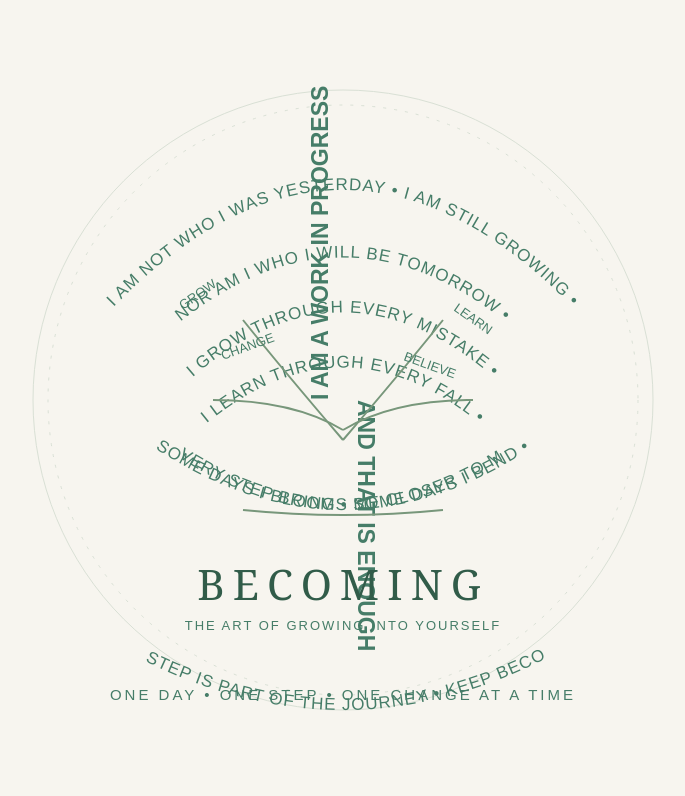
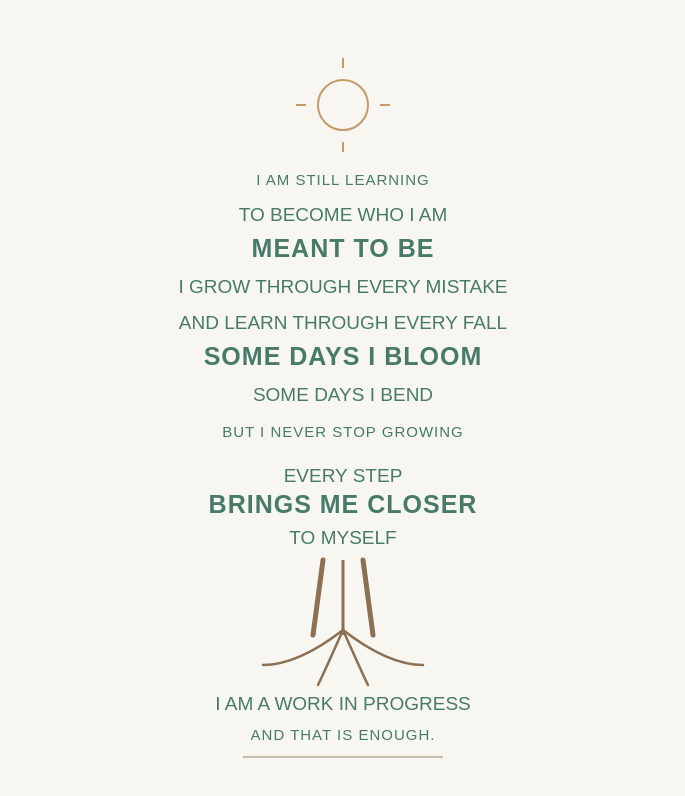
Before and after one commit to EstalesDev/PROEL, a plain HTML site: page LE6-1.html in a window 1280 px wide. Shown: the whole page, without its empty margins (297-982 px from the left). Drawn offline with Linux system fonts and the light colour scheme.

Commit message:
Update LE6-1.html

```diff
--- a/LE6-1.html
+++ b/LE6-1.html
@@ -3,12 +3,13 @@
 <html lang="en">
 <head>
 <meta charset="UTF-8">
+<meta name="viewport" content="width=device-width, initial-scale=1.0">
 <title>Becoming - SVG Text Art</title>
 
 <style>
     body {
         margin: 0;
-    background: #f7f5ef;
+        background: #f7f6f0;
         display: flex;
         justify-content: center;
         align-items: center;
@@ -21,28 +22,31 @@ svg {
         height: auto;
     }
 
-text {
+    .poem {
+        fill: #477b68;
+        text-anchor: middle;
         font-family: Arial, sans-serif;
-    fill: #467d68;
     }
 
-.title {
-    font-family: Georgia, serif;
-    font-size: 42px;
-    letter-spacing: 8px;
-    fill: #315c49;
-}
-
-.poem {
-    font-size: 17px;
+    .large {
+        font-size: 25px;
+        font-weight: bold;
         letter-spacing: 1px;
     }
 
+    .medium {
+        font-size: 19px;
+    }
+
     .small {
-    font-size: 13px;
+        font-size: 15px;
+        letter-spacing: 1px;
+    }
+
+    .tiny {
+        font-size: 12px;
         letter-spacing: 2px;
     }
-
 </style>
 </head>
 
@@ -51,144 +55,109 @@ text {
 <svg width="900" height="780" viewBox="0 0 900 780"
 xmlns="http://www.w3.org/2000/svg">
 
-<defs>
+<!-- Background -->
+<rect width="900" height="780" fill="#f7f6f0"/>
 
-    <!-- Tree canopy text paths -->
-    <path id="branch1" d="M190 330 Q450 30 710 330"/>
-    <path id="branch2" d="M230 365 Q450 130 670 365"/>
-    <path id="branch3" d="M270 395 Q450 210 630 395"/>
-    <path id="branch4" d="M300 425 Q450 290 600 425"/>
+<!-- Small sun -->
+<circle cx="450" cy="95" r="25"
+fill="none" stroke="#c69b67" stroke-width="2"/>
 
-    <!-- Lower canopy -->
-    <path id="lower1" d="M250 430 Q450 570 650 430"/>
-    <path id="lower2" d="M290 450 Q450 550 610 450"/>
+<path d="M450 58 V48 M450 132 V142
+M413 95 H403 M487 95 H497"
+stroke="#c69b67" stroke-width="2"/>
 
-    <!-- Ground / roots -->
-    <path id="roots" d="M250 650 Q450 750 650 650"/>
-
-</defs>
-
-<circle cx="450" cy="390" r="310"
-fill="none" stroke="#d9e0d5" stroke-width="1"/>
-
-<circle cx="450" cy="390" r="295"
-fill="none" stroke="#d9e0d5" stroke-width="1"
-stroke-dasharray="3 8"/>
+<!-- TREE CANOPY: POEM TEXT -->
 
 <g class="poem">
 
-<text>
-<textPath href="#branch1" startOffset="50%"
-text-anchor="middle">
-I AM NOT WHO I WAS YESTERDAY • I AM STILL GROWING •
-</textPath>
+    <text x="450" y="175" class="small">
+        I AM STILL LEARNING
     </text>
 
-<text>
-<textPath href="#branch2" startOffset="50%"
-text-anchor="middle">
-NOR AM I WHO I WILL BE TOMORROW •
-</textPath>
+    <text x="450" y="211" class="medium">
+        TO BECOME WHO I AM
     </text>
 
-<text>
-<textPath href="#branch3" startOffset="50%"
-text-anchor="middle">
-I GROW THROUGH EVERY MISTAKE •
-</textPath>
+    <text x="450" y="247" class="large">
+        MEANT TO BE
     </text>
 
-<text>
-<textPath href="#branch4" startOffset="50%"
-text-anchor="middle">
-I LEARN THROUGH EVERY FALL •
-</textPath>
+    <text x="450" y="283" class="medium">
+        I GROW THROUGH EVERY MISTAKE
     </text>
 
-<text>
-<textPath href="#lower1" startOffset="50%"
-text-anchor="middle">
-SOME DAYS I BLOOM • SOME DAYS I BEND •
-</textPath>
+    <text x="450" y="319" class="medium">
+        AND LEARN THROUGH EVERY FALL
     </text>
 
-<text>
-<textPath href="#lower2" startOffset="50%"
-text-anchor="middle">
-BUT EVERY STEP BRINGS ME CLOSER TO MYSELF
-</textPath>
+    <text x="450" y="355" class="large">
+        SOME DAYS I BLOOM
+    </text>
+
+    <text x="450" y="391" class="medium">
+        SOME DAYS I BEND
+    </text>
+
+    <text x="450" y="427" class="small">
+        BUT I NEVER STOP GROWING
     </text>
 
 </g>
 
-<g fill="#315c49">
+<!-- Tree trunk: poem continues -->
 
-<text x="435" y="390" font-size="23"
-font-weight="bold" transform="rotate(-90 435 390)">
-I AM A WORK IN PROGRESS
+<g class="poem">
+
+    <text x="450" y="472" class="medium">
+        EVERY STEP
     </text>
 
-<text x="465" y="390" font-size="23"
-font-weight="bold" transform="rotate(90 465 390)">
-AND THAT IS ENOUGH
+    <text x="450" y="503" class="large">
+        BRINGS ME CLOSER
+    </text>
+
+    <text x="450" y="534" class="medium">
+        TO MYSELF
     </text>
 
 </g>
 
+<!-- Tree trunk illustration -->
+<path d="M430 550 L420 625
+M470 550 L480 625"
+fill="none" stroke="#8b7054" stroke-width="5"
+stroke-linecap="round"/>
 
-<g fill="none" stroke="#78977b"
-stroke-width="2">
+<path d="M450 550 V625"
+stroke="#8b7054" stroke-width="3"/>
 
-<path d="M450 430 Q390 360 350 310"/>
-<path d="M450 430 Q510 360 550 310"/>
-<path d="M450 420 Q400 390 320 390"/>
-<path d="M450 420 Q500 390 580 390"/>
+<!-- Roots -->
+<g fill="none" stroke="#8b7054"
+stroke-width="2.5" stroke-linecap="round">
+
+    <path d="M450 620 Q405 655 370 655"/>
+    <path d="M450 620 Q495 655 530 655"/>
+    <path d="M450 620 Q430 665 425 675"/>
+    <path d="M450 620 Q470 665 475 675"/>
 
 </g>
 
-
-<g fill="#719579" font-size="13">
-
-<text x="290" y="300" transform="rotate(-35 290 300)">GROW</text>
-<text x="560" y="300" transform="rotate(35 560 300)">LEARN</text>
-<text x="330" y="350" transform="rotate(-20 330 350)">CHANGE</text>
-<text x="510" y="350" transform="rotate(20 510 350)">BELIEVE</text>
-
-</g>
-
-
+<!-- Final poem -->
 <g class="poem">
 
-<text>
-<textPath href="#roots" startOffset="50%"
-text-anchor="middle">
-EVERY STEP IS PART OF THE JOURNEY • KEEP BECOMING •
-</textPath>
+    <text x="450" y="700" class="medium">
+        I AM A WORK IN PROGRESS
+    </text>
+
+    <text x="450" y="730" class="small">
+        AND THAT IS ENOUGH.
     </text>
 
 </g>
 
-
-<path d="M350 500 Q450 510 550 500"
-stroke="#78977b" stroke-width="2" fill="none"/>
-
-
-<text x="450" y="590"
-text-anchor="middle" class="title">
-BECOMING
-</text>
-
-<text x="450" y="620"
-text-anchor="middle" class="small">
-THE ART OF GROWING INTO YOURSELF
-</text>
-
-<text x="450" y="690"
-text-anchor="middle"
-font-size="15" letter-spacing="3"
-fill="#78977b">
-ONE DAY • ONE STEP • ONE CHANGE AT A TIME
-</text>
+<!-- Small ground line -->
+<path d="M350 747 H550"
+stroke="#b6aa95" stroke-width="1.5"/>
 
 </svg>
 
```
Lines whose indentation alone changed are shown as unchanged.
